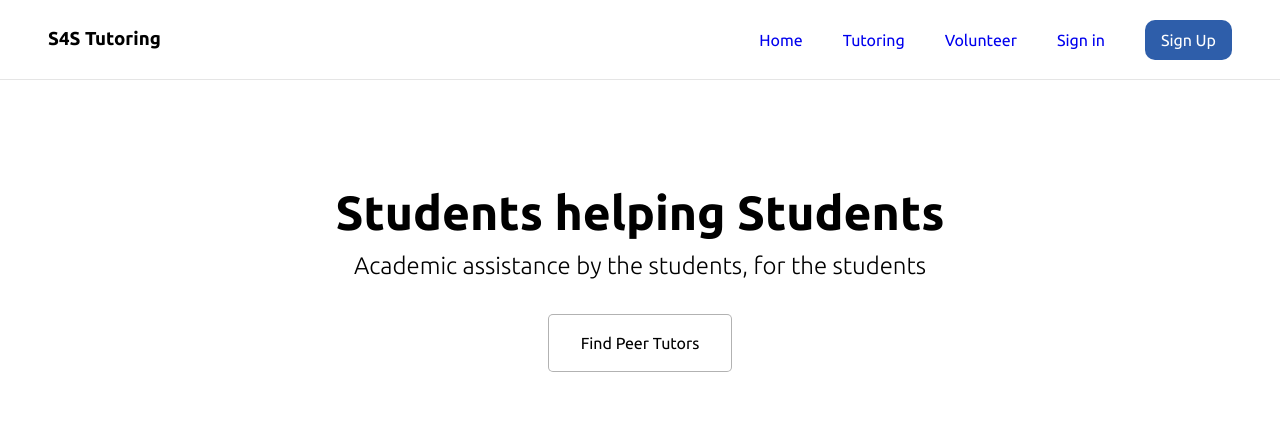
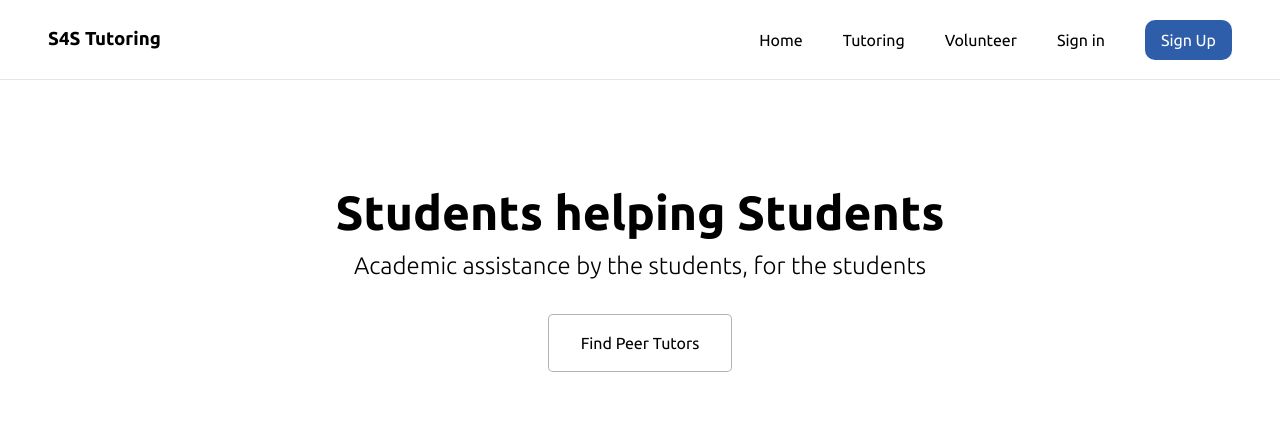
Before and after one commit to cayleb247/s4s-tutoring, a plain HTML site: page index.html in a window 1280 px wide. Shown: the top 433 px of the page. Drawn offline with nearby package versions, Linux system fonts and the light colour scheme.

Commit message:
Make links remain black

```diff
--- a/styles.css
+++ b/styles.css
@@ -82,6 +82,10 @@ nav {
 nav ul{
   display: flex;
   list-style: none;
+}
+
+a:link, a:visited, a:hover, a:active {
+  color: black
 }
 
 .signup-btn {
```
